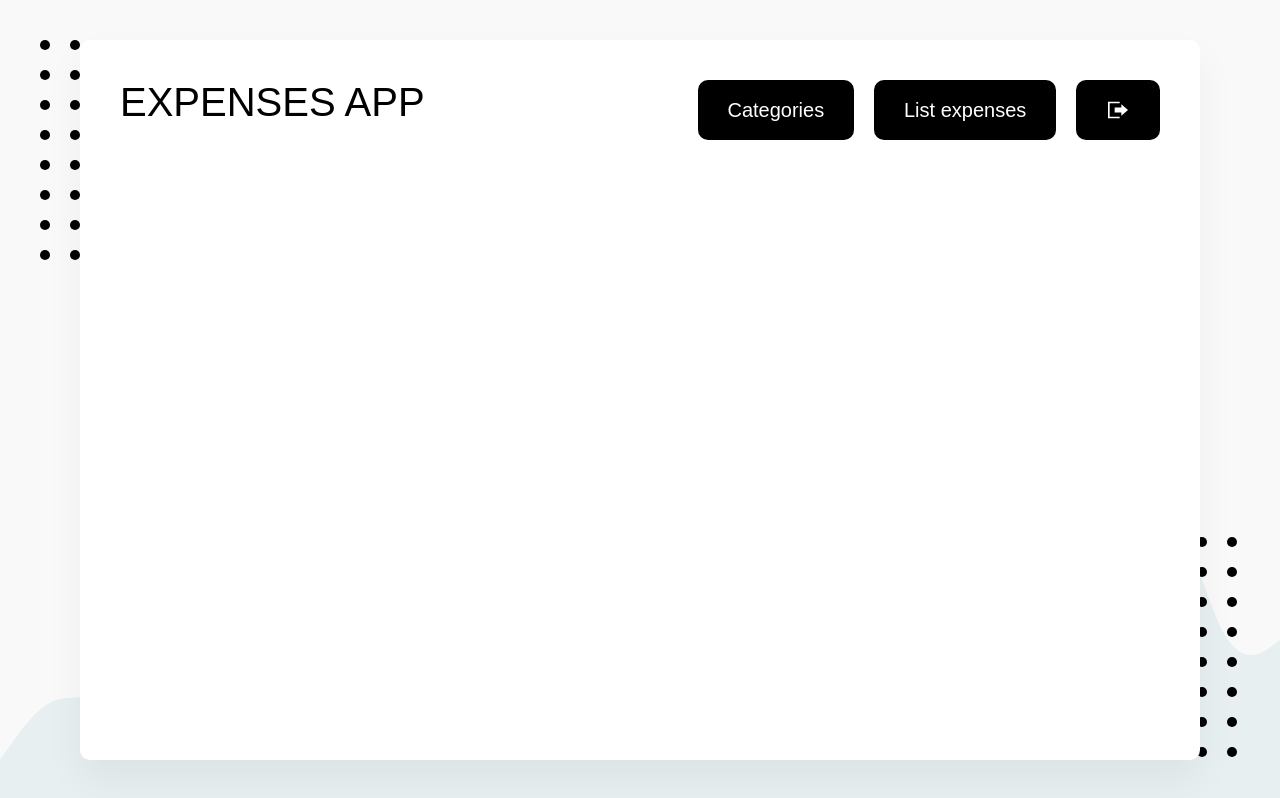
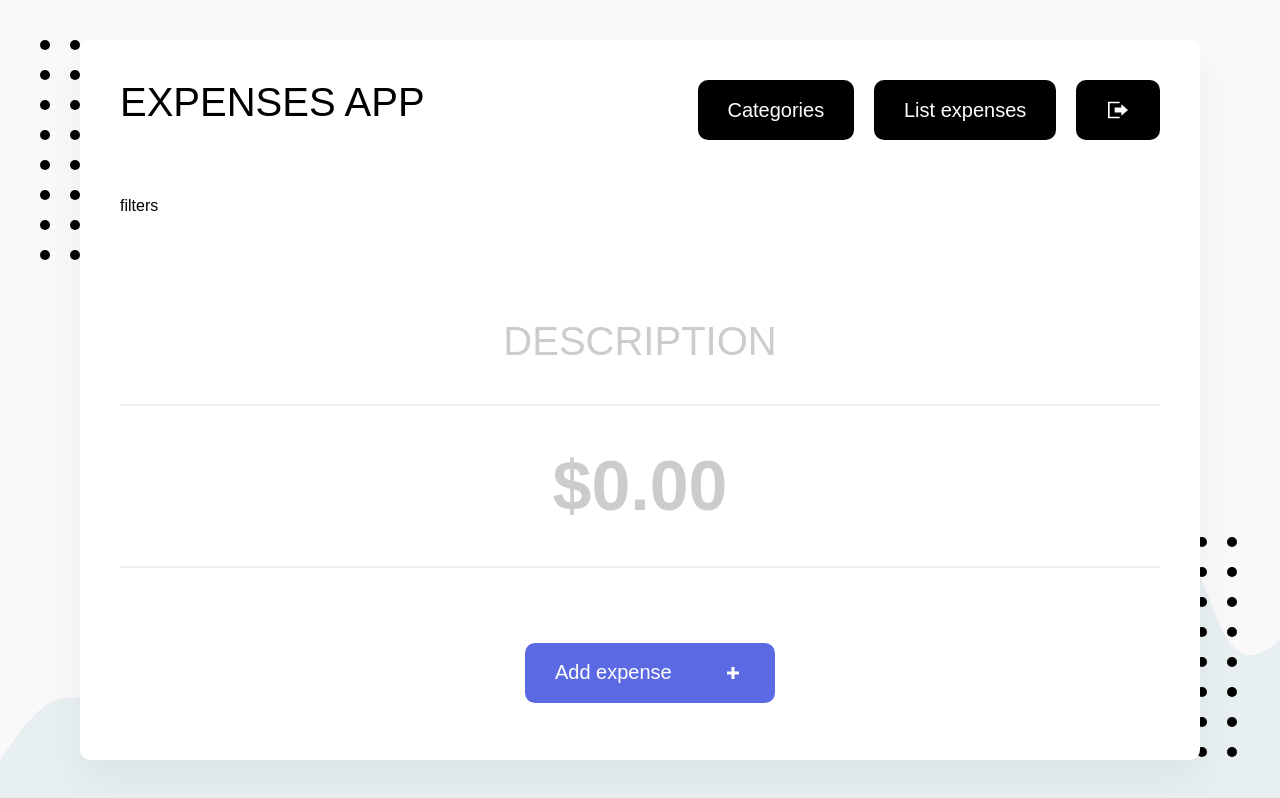
Before and after one commit to sneiderV/react-firebase, a React (Create React App) app in the folder r-expenses-app/: page / in a window 1280 px wide. Built offline with nearby package versions, Linux system fonts and the light colour scheme; no server answers; sample sign-in values are in the browser's storage; what webfontloader would draw is missing.

Commit message:
Add expense form

```diff
--- a/r-expenses-app/src/App.js
+++ b/r-expenses-app/src/App.js
@@ -1,5 +1,6 @@
 import React from 'react';
 import {Helmet} from 'react-helmet';
+import ExpenseForm from './components/ExpenseForm';
 import BtnLogOut from './elements/BtnLogOut';
 import Button from './elements/Button';
 import { Header, Title, HeaderContainer, ButtonsContainer} from "./elements/Header";
@@ -20,6 +21,7 @@ const App = () => {
                     </ButtonsContainer>
                 </HeaderContainer>
             </Header>
+            <ExpenseForm/>
         </>
 
      );
--- /dev/null
+++ b/r-expenses-app/src/components/ExpenseForm.js
@@ -0,0 +1,35 @@
+import React, { useState } from 'react';
+import Button from '../elements/Button';
+import { BigInput, ButtonContainer, FilterContainer, Form, Input } from './../elements/ElementsForms';
+import { ReactComponent as PlusIcon } from './../assets/images/plus.svg';
+
+const ExpenseForm = () => {
+
+    const [description, changeDescription] = useState('');
+    const [value, changeValue] = useState('');
+
+    const handleChange = (e) => {
+        if (e.target.name === 'Description') {
+            changeDescription(e.target.value);
+        } else {
+            changeValue(e.target.value.replace(/[^0-9.]/g, ''));
+        }
+    }
+
+    return (
+        <Form>
+            <FilterContainer> filters </FilterContainer>
+            <div>
+                <Input type="text" name='Description' id='description' placeholder='Description' value={description} onChange={handleChange}/>
+                <BigInput type="text" name='Value' id='Value' placeholder='$0.00' value={value} onChange={handleChange}/>
+            </div>
+            <ButtonContainer>
+                <Button as="button" primario conIcono type='submit'>
+                    Add expense <PlusIcon/>
+                </Button>
+            </ButtonContainer>
+        </Form>
+    );
+}
+
+export default ExpenseForm;
--- a/r-expenses-app/src/elements/ElementsForms.js
+++ b/r-expenses-app/src/elements/ElementsForms.js
@@ -50,7 +50,7 @@ const Input = styled.input`
     }
 `;
 
-const InputGrande = styled(Input)`
+const BigInput = styled(Input)`
     font-size: 4.37rem; /* 70px */
     font-weight: bold;
 `;
@@ -61,4 +61,4 @@ const ButtonContainer = styled.div`
     margin: 2.5rem 0;  /* 40px */
 `;
 
-export {FilterContainer, Form, Input, InputGrande, ButtonContainer};
+export {FilterContainer, Form, Input, BigInput, ButtonContainer};
--- a/r-expenses-app/src/index.js
+++ b/r-expenses-app/src/index.js
@@ -33,7 +33,6 @@ const Index = () => {
         <BrowserRouter>
           <Container>
             <Routes>
-              {/* TODO: Do private '/'*/}
               <Route path='/register' element={<UsersRegister />}></Route>
               <Route path='/init' element={ <InitSesion /> }></Route>
               <Route path='/' element={<PrivateRoute> <App/> </PrivateRoute>}></Route>
```
